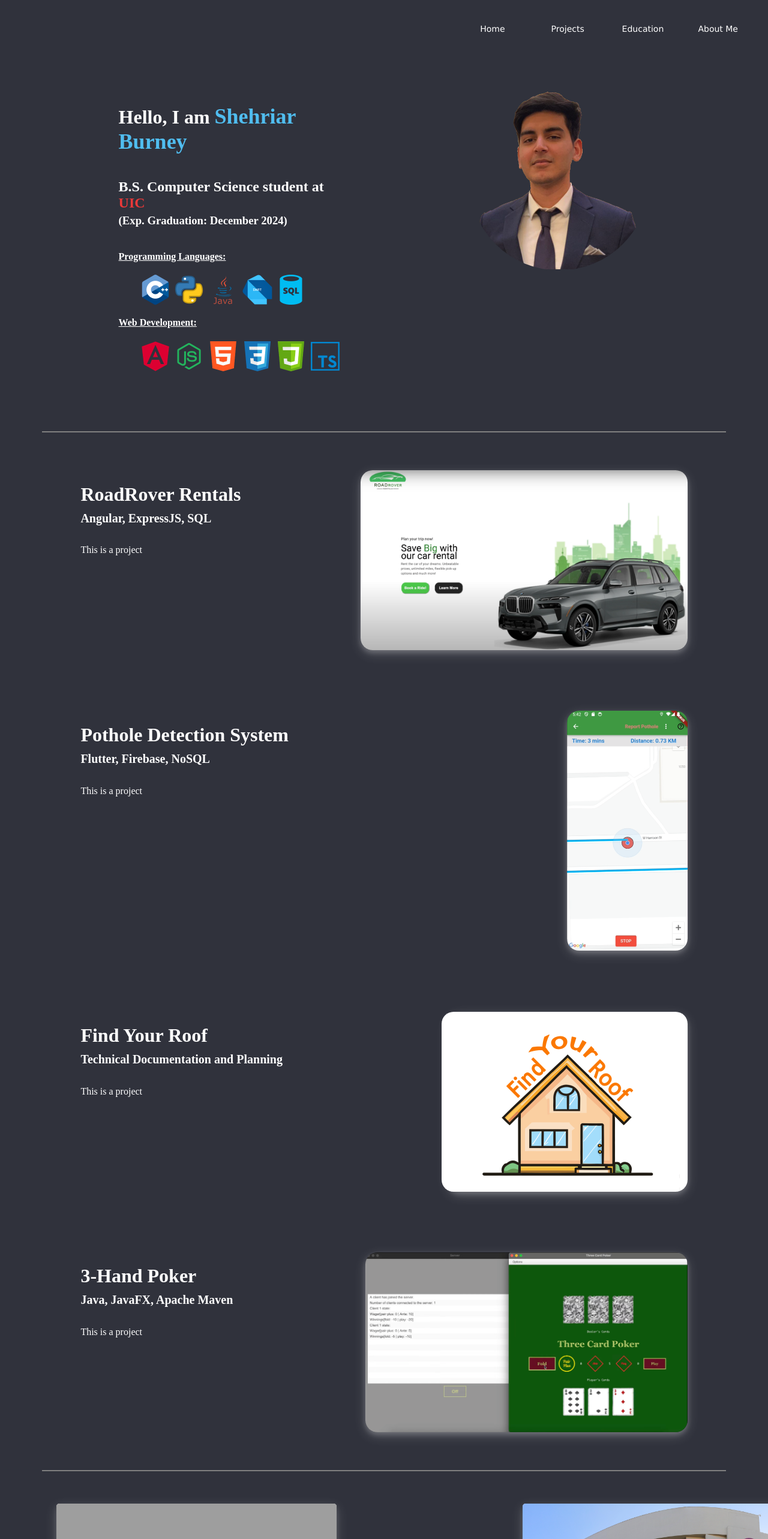
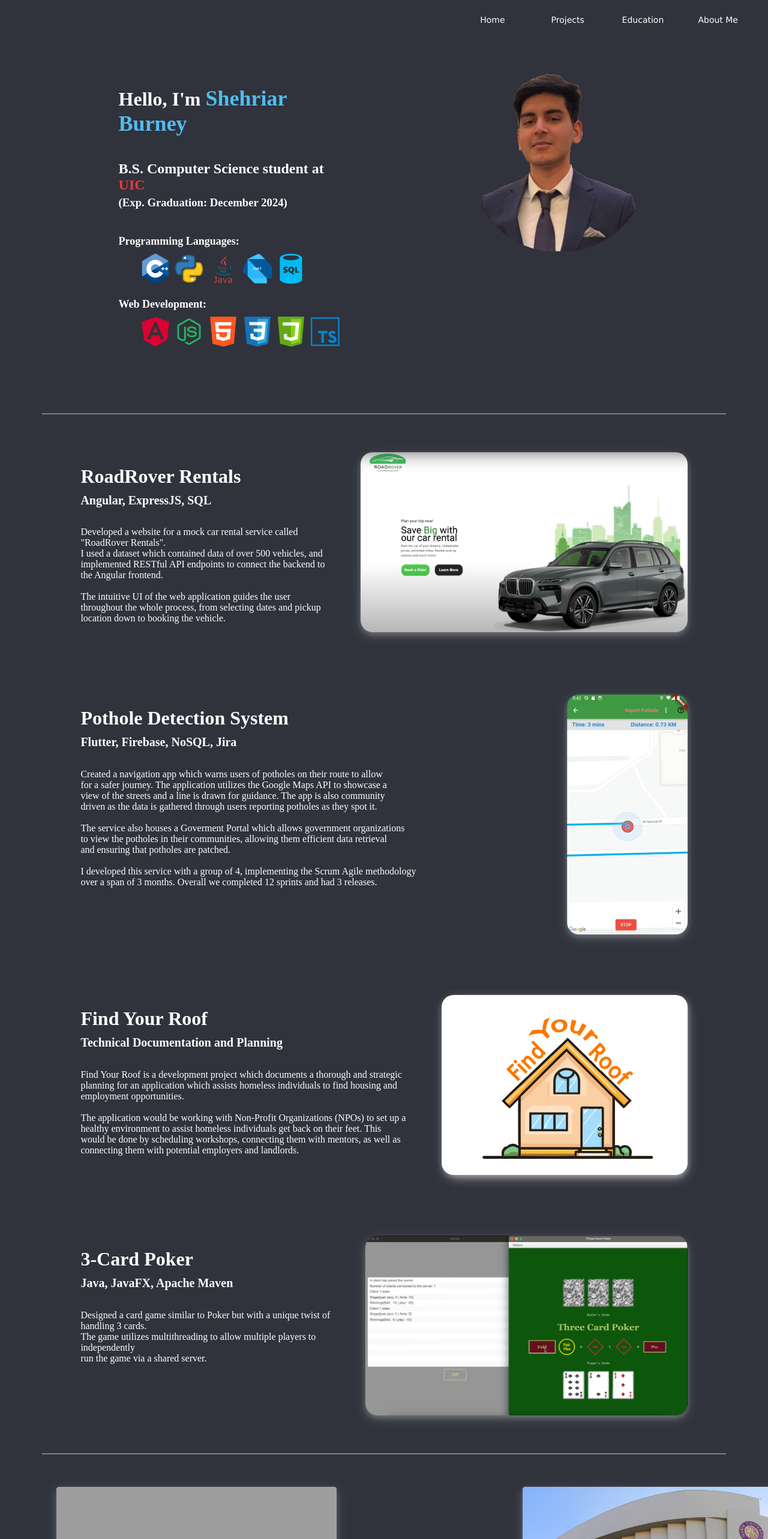
Before and after one commit to shehriar/shehsite, an Angular app: page / in a window 1280 px wide. Shown: the top 2566 px of the page at 60% size. Built offline with nearby package versions, Linux system fonts and the light colour scheme; grey boxes are pictures that could not be loaded.

Commit message:
Added all projects to the website

```diff
--- a/src/app/app.component.css
+++ b/src/app/app.component.css
@@ -1,8 +1,13 @@
 .top-row{
     display: flex;
     justify-content: flex-end;
-    position: static;
-    height: 80px;
+    position: sticky;
+    /* position: absolute; */
+    height: 50px;
+    top: 0; /* Distance from the top of the viewport */
+    z-index: 1000; /* Ensures the row stays on top of other content */
+    background-color: rgb(48, 50, 60);
+    /* border-radius: 20px; */
 }
 
 button{
@@ -13,6 +18,7 @@ button{
     font-size: 14px;
     margin-right: 2%;
     font-family: 'Lucida Sans', 'Lucida Sans Regular', 'Lucida Grande', 'Lucida Sans Unicode', Geneva, Verdana, sans-serif;
+    color: rgb(255, 255, 255);
 }
 
 button:hover{
--- a/src/app/app.component.html
+++ b/src/app/app.component.html
@@ -1,6 +1,7 @@
-<div #appComponent class = "top-row">
+<div #appComponent>
+  <div class = "top-row">
     <button (click)="onHomeClick()">Home</button>
-  <button>Projects</button>
+    <button (click)="onProjectsClick()">Projects</button>
     <button (click)="onEducationClick()">Education</button>
     <button>About Me</button>
   </div>
@@ -10,6 +11,7 @@
   <app-projects></app-projects>
   <hr width="90%" color="grey">
   <app-education></app-education>
+</div>
 
 <main id = "content">
   <router-outlet></router-outlet>
--- a/src/app/app.component.ts
+++ b/src/app/app.component.ts
@@ -1,5 +1,7 @@
 import { Component } from '@angular/core';
 import { ScrollService } from './services/scroll.service';
+import { ViewChild } from '@angular/core';
+import { ElementRef } from '@angular/core';
 
 @Component({
   selector: 'app-root',
@@ -8,8 +10,15 @@ import { ScrollService } from './services/scroll.service';
 })
 export class AppComponent {
   title = 'shehsite';
+  @ViewChild('appComponent', { static: false }) appComponent!: ElementRef;
 
   constructor(private scrollService : ScrollService){}
+
+  ngOnInit() {
+    this.scrollService.scrollToHomeObservable.subscribe(() => {
+      this.appComponent.nativeElement.scrollIntoView({ behavior: 'smooth', block: 'start' });
+    });
+  }
 
   onEducationClick() {
     this.scrollService.scrollToEducation();
@@ -18,4 +27,8 @@ export class AppComponent {
   onHomeClick(){
     this.scrollService.scrollToHome();
   }
+
+  onProjectsClick(){
+    this.scrollService.scrollToProjects();
+  }
 }
--- a/src/app/home/home/home.component.css
+++ b/src/app/home/home/home.component.css
@@ -31,6 +31,8 @@
 
 .row .column h4{
     font-weight: bold;
-    font-size: 16px;
-    text-decoration: underline;
+    font-size: 18px;
+    /* text-decoration: underline; */
+    font-family:'Times New Roman', Times, serif;
+    margin-bottom: 10px;
 }
--- a/src/app/home/home/home.component.html
+++ b/src/app/home/home/home.component.html
@@ -1,7 +1,7 @@
 <div #homeComponent class = "home">
     <div class = "row">
         <div class = "column">
-            <h1>Hello, I am <span style="color: rgb(80, 189, 239); font-size: 36px;">Shehriar Burney</span></h1>
+            <h1>Hello, I'm <span style="color: rgb(80, 189, 239); font-size: 36px;">Shehriar Burney</span></h1>
             <h2 style="margin-bottom: 5px;">B.S. Computer Science student at <span style="color:rgb(234, 57, 57)">UIC</span></h2>
             <h3 style="margin-top: 0px;">(Exp. Graduation: December 2024)</h3>
             <h4>Programming Languages:</h4>
--- a/src/app/home/home/home.component.ts
+++ b/src/app/home/home/home.component.ts
@@ -1,7 +1,4 @@
 import { Component } from '@angular/core';
-import { ElementRef } from '@angular/core';
-import { ScrollService } from 'src/app/services/scroll.service';
-import { ViewChild } from '@angular/core';
 
 @Component({
   selector: 'app-home',
@@ -10,14 +7,5 @@ import { ViewChild } from '@angular/core';
 })
 export class HomeComponent {
 
-  @ViewChild('homeComponent', { static: false }) homeComponent!: ElementRef;
-
-  constructor(private scrollService : ScrollService) {}
-
-  ngOnInit() {
-    this.scrollService.scrollToHomeObservable.subscribe(() => {
-      this.homeComponent.nativeElement.scrollIntoView({ behavior: 'smooth', block: 'start' });
-    });
-  }
 
 }
--- a/src/app/projects/projects/projects.component.css
+++ b/src/app/projects/projects/projects.component.css
@@ -32,3 +32,11 @@
     display: block;
     border-radius: 20px;
 }
+
+.find-your-container{
+    box-shadow: 0 4px 8px 0 rgba(255, 255, 255, 0.2), 0 6px 20px 0 rgba(255, 255, 255, 0.19);
+    height: 300px;
+    width: 410px;
+    background-color: white;
+    border-radius: 20px;
+}
--- a/src/app/projects/projects/projects.component.html
+++ b/src/app/projects/projects/projects.component.html
@@ -4,16 +4,33 @@
             <div class = "column">
                 <h1>RoadRover Rentals</h1>
                 <h2>Angular, ExpressJS, SQL</h2>
-                <p>This is a project </p>
+                <p>Developed a website for a mock car rental service called "RoadRover Rentals".<br>
+                    I used a dataset which contained data of over 500 vehicles, and implemented RESTful API endpoints
+                    to connect the backend to the Angular frontend.<br><br>
+                    The intuitive UI of the web application guides the user throughout the whole process,
+                    from selecting dates and pickup location down to booking the vehicle.
+                </p>
             </div>
+            <div style="margin-right: 5%;"></div>
             <img height="300px"src="assets/projects_assets/road_rover_image.png" alt="">
         </div>
         <div style = "margin-top: 10%"></div>
         <div class = "row">
             <div class = "column">
                 <h1>Pothole Detection System</h1>
-                <h2>Flutter, Firebase, NoSQL</h2>
-                <p>This is a project </p>
+                <h2>Flutter, Firebase, NoSQL, Jira</h2>
+                <p>Created a navigation app which warns users of potholes on their route to allow<br>
+                    for a safer journey. The application utilizes the Google Maps API to showcase a<br>
+                    view of the streets and a line is drawn for guidance. The app is also community <br>
+                    driven as the data is gathered through users reporting potholes as they spot it.
+                    <br><br>
+                    The service also houses a Goverment Portal which allows government organizations<br>
+                    to view the potholes in their communities, allowing them efficient data retrieval<br>
+                    and ensuring that potholes are patched.
+                    <br><br>
+                    I developed this service with a group of 4, implementing the Scrum Agile methodology<br>
+                    over a span of 3 months. Overall we completed 12 sprints and had 3 releases.
+                </p>
             </div>
             <img height="400px" src="assets/projects_assets/pds_image.png" alt="">
         </div>
@@ -22,18 +39,29 @@
             <div class = "column">
                 <h1>Find Your Roof</h1>
                 <h2>Technical Documentation and Planning</h2>
-                <p>This is a project </p>
+                <p>Find Your Roof is a development project which documents a thorough and strategic <br>
+                    planning for an application which assists homeless individuals to find housing and <br>
+                    employment opportunities.
+                    <br><br>
+                    The application would be working with Non-Profit Organizations (NPOs) to set up a <br>
+                    healthy environment to assist homeless individuals get back on their feet. This<br>
+                    would be done by scheduling workshops, connecting them with mentors, as well as<br>
+                    connecting them with potential employers and landlords.
+                </p>
             </div>
-            <div style="height: 300px; width: 410px; background-color: white; border-radius: 20px;">
+            <div class = "find-your-container">
                 <img height="300px" src="assets/projects_assets/findyourroofImage.png" alt="">
             </div>
         </div>
         <div style = "margin-top: 10%"></div>
         <div class = "row">
             <div class = "column">
-                <h1>3-Hand Poker</h1>
+                <h1>3-Card Poker</h1>
                 <h2>Java, JavaFX, Apache Maven</h2>
-                <p>This is a project </p>
+                <p>Designed a card game similar to Poker but with a unique twist of handling 3 cards.<br>
+                    The game utilizes multithreading to allow multiple players to independently <br>
+                    run the game via a shared server.
+                </p>
             </div>
             <img height="300px" src="assets/projects_assets/poker_image.png" alt="">
         </div>
--- a/src/app/projects/projects/projects.component.ts
+++ b/src/app/projects/projects/projects.component.ts
@@ -1,4 +1,7 @@
 import { Component } from '@angular/core';
+import { ElementRef } from '@angular/core';
+import { ScrollService } from 'src/app/services/scroll.service';
+import { ViewChild } from '@angular/core';
 
 @Component({
   selector: 'app-projects',
@@ -6,5 +9,13 @@ import { Component } from '@angular/core';
   styleUrls: ['./projects.component.css']
 })
 export class ProjectsComponent {
+  @ViewChild('projectsComponent', { static: false }) projectsComponent!: ElementRef;
 
+  constructor(private scrollService : ScrollService) {}
+
+  ngOnInit() {
+    this.scrollService.scrollToProjectsObservable.subscribe(() => {
+      this.projectsComponent.nativeElement.scrollIntoView({ behavior: 'smooth', block: 'start' });
+    });
+  }
 }
--- a/src/app/services/scroll.service.ts
+++ b/src/app/services/scroll.service.ts
@@ -18,4 +18,11 @@ export class ScrollService {
   scrollToHome() {
     this.scrollToHomeSource.next();
   }
+
+  private scrollToProjectsSource = new Subject<void>();
+  scrollToProjectsObservable = this.scrollToProjectsSource.asObservable();
+
+  scrollToProjects() {
+    this.scrollToProjectsSource.next();
+  }
 }
```
Also changed, not shown: 3 other files (tests, documents, lock files or other folders). Lines whose indentation alone changed are shown as unchanged.
